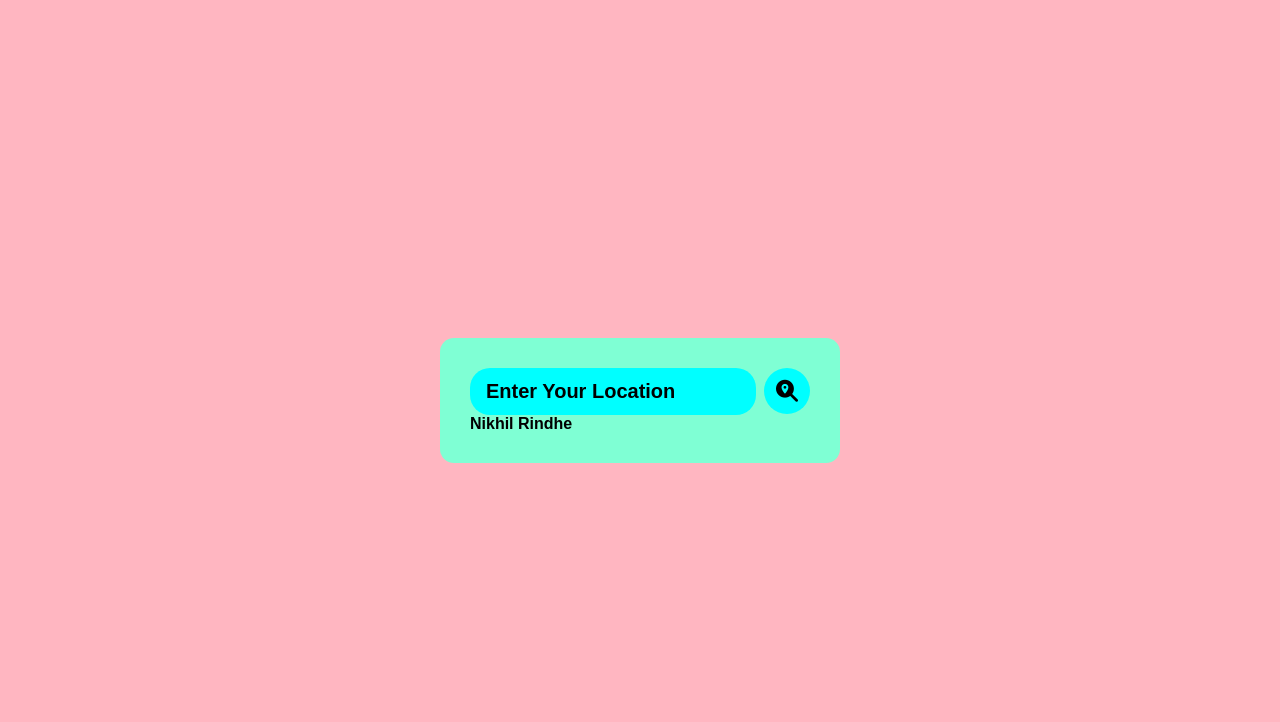
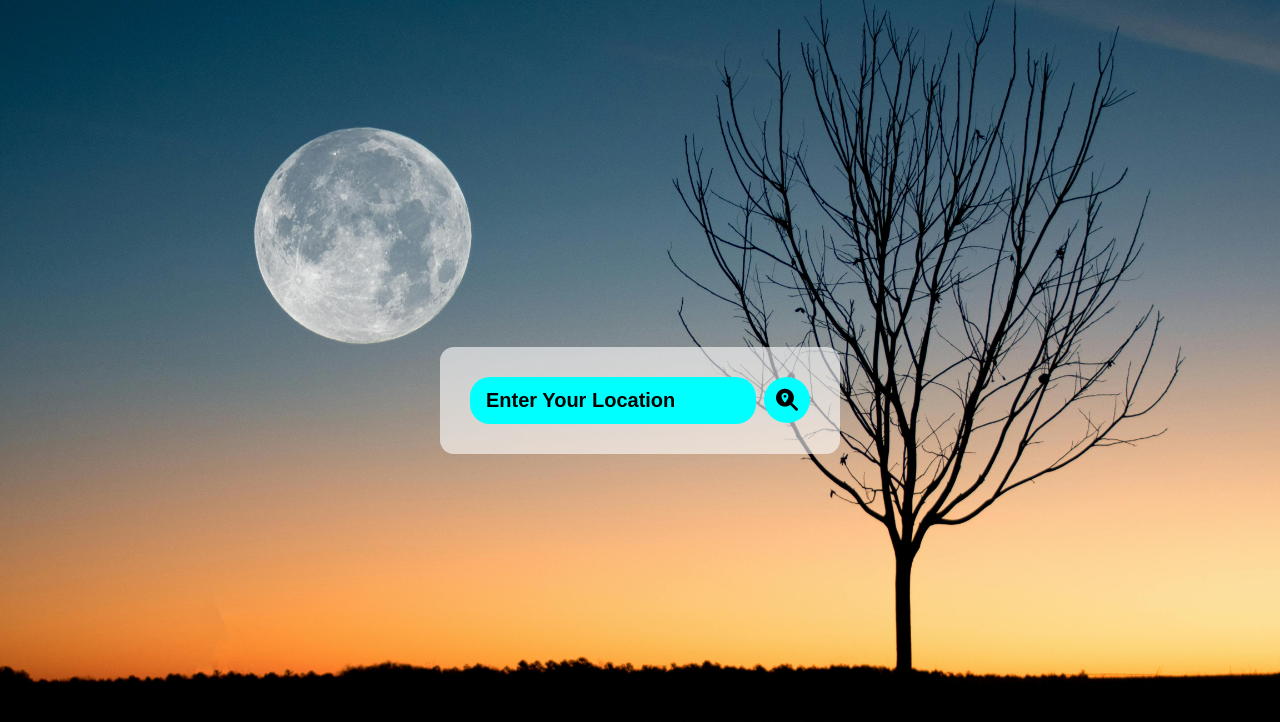
Before and after one commit to Nikhilrindhe/WeatherApplication, a plain HTML site: page index.html in a window 1280 px wide. Drawn offline with Linux system fonts and the light colour scheme.

Commit message:
commit all file

```diff
--- a/css/weatherStyle.css
+++ b/css/weatherStyle.css
@@ -13,7 +13,9 @@ body{
     display: flex;
     justify-content: center;
     align-items: center;
-    background-color: lightpink;
+    background-image: url(../img/background.jpg);
+    background-size: cover;
+    background-repeat: no-repeat;
 
 }
 
@@ -21,9 +23,12 @@ body{
 {
     width: 400px;
     height: min-content;
-    background-color: aquamarine;
+    background-color: rgba(350,350,350,0.6);
     border-radius: 14px;
     padding: 30px;
+	/* background-image: url(img/weather_background.jpg);
+    background-size: cover;
+    background-repeat: no-repeat;  */
 
 }
 .search-box
@@ -146,7 +151,7 @@ body{
 
 .location-not-found h1{
     font-size: 20px;
-    color: #6b6b6b;
+    color: lightcoral;
     margin-block-end: 15px;
 }
 .location-not-found img{
--- a/index.html
+++ b/index.html
@@ -50,7 +50,7 @@
             </div>
         </div>
         <div>
-            <h4>Nikhil Rindhe</h4>
+            <!-- <h4>Nikhil Rindhe</h4> -->
         </div>
     </div>
 
```
Also changed, not shown: script.js (+0 -65 lines), img/background.jpg (added), img/weather_background.jpg (added).
